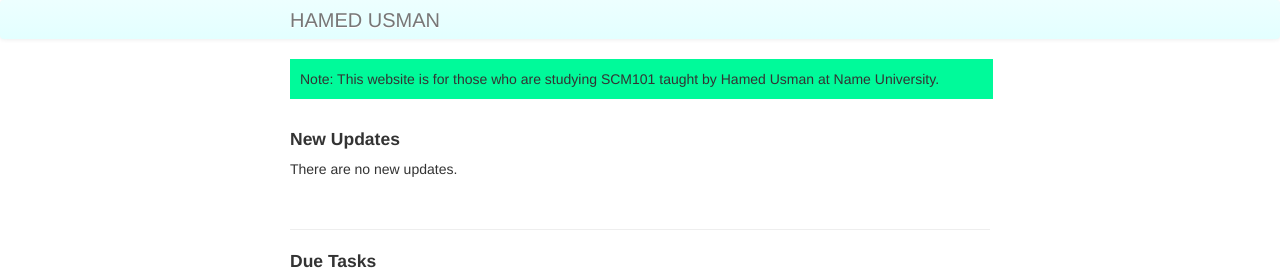
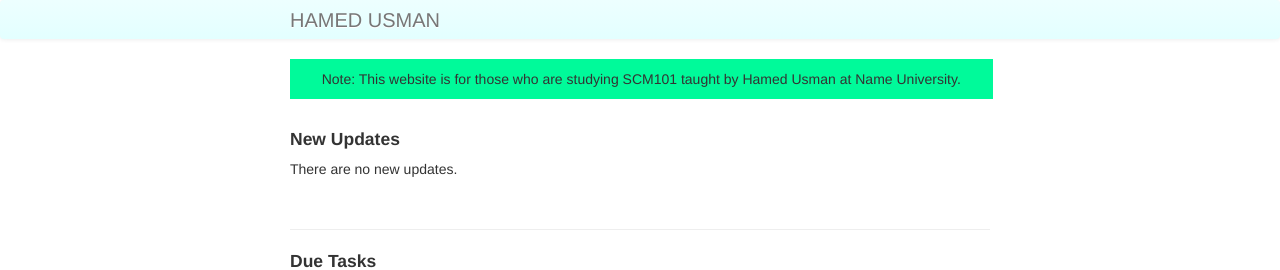
Before and after one commit to 101scm/101scm.github.io, a Jekyll site: the page built from index.md, in a window 1280 px wide. Shown: the top 270 px of the page. Built offline with Jekyll 4.4.1, drawn with Linux system fonts in a browser that asks for light colours.

Commit message:
Update my_custom_css.css

```diff
--- a/assets/themes/twitter/css/my_custom_css.css
+++ b/assets/themes/twitter/css/my_custom_css.css
@@ -174,4 +174,6 @@ ul {
  border:0px;
  background-color: #00fa9a;
  padding:10px;
+ text-align: center;
+ font-size: 14px;
 }
```
